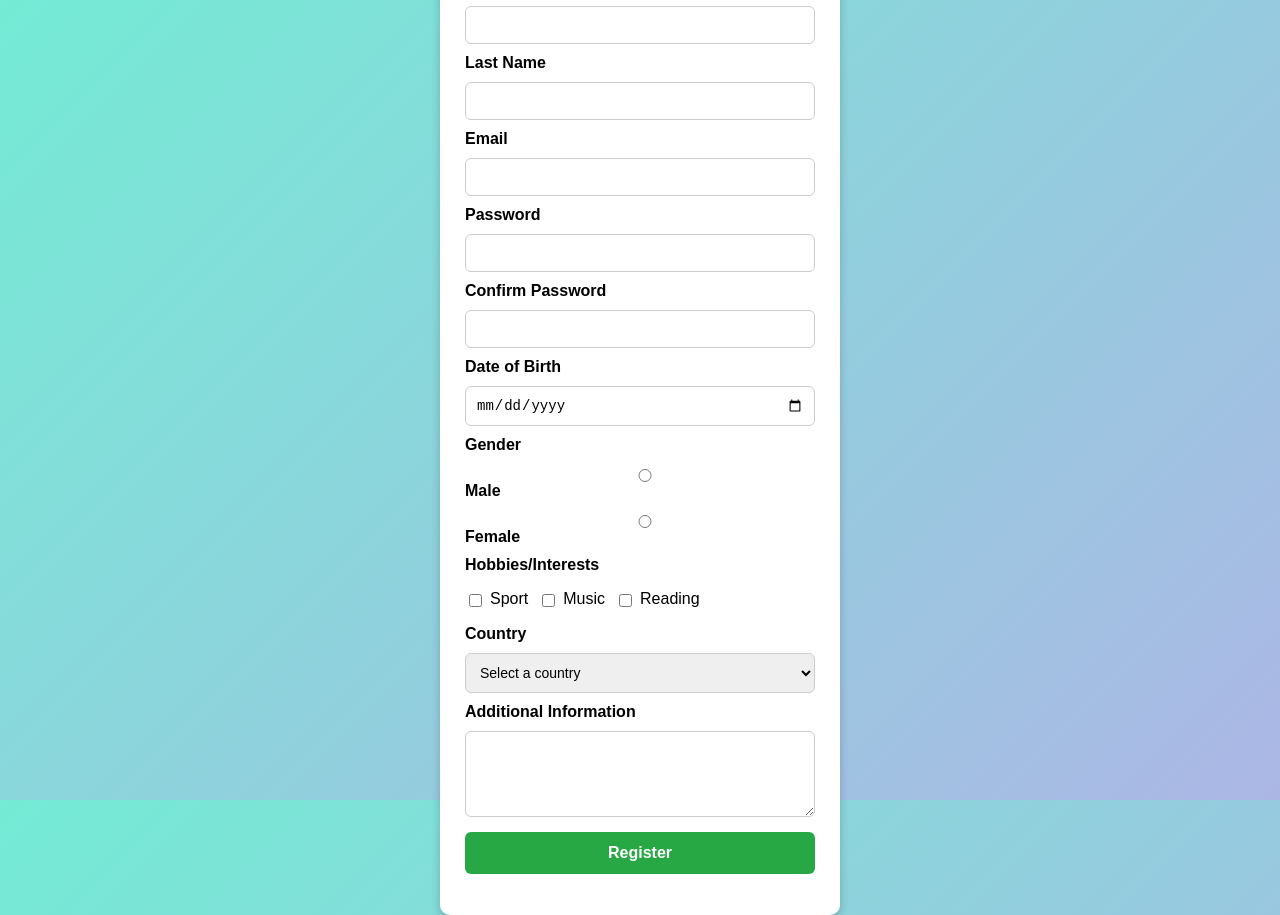
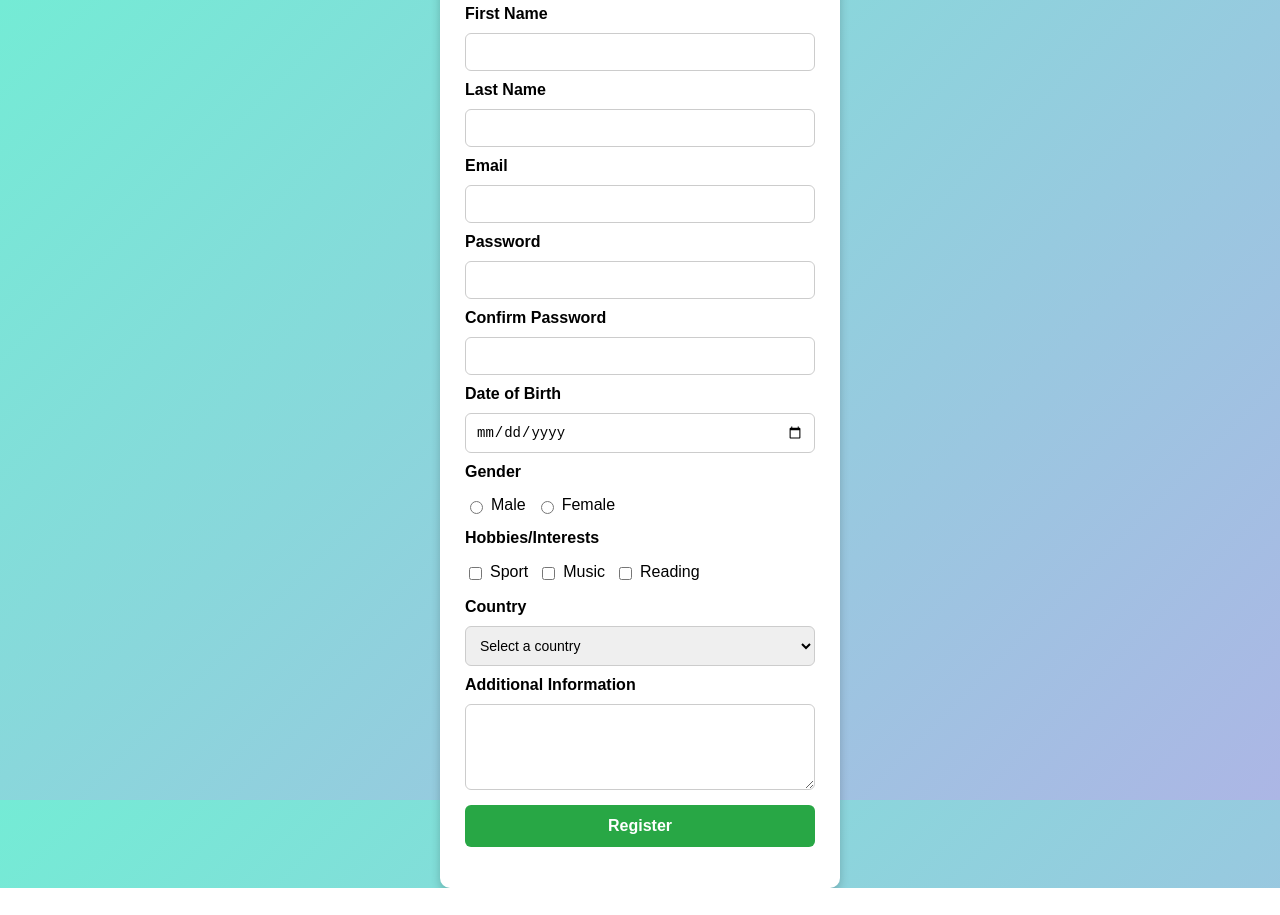
Before and after one commit to Azamat313/4-23, a plain HTML site: page index.html in a window 1280 px wide. After the commit the page ends 888 px from the top, so only its background shows below. Drawn offline with Linux system fonts and the light colour scheme.

Commit message:
html file

```diff
--- a/index.html
+++ b/index.html
@@ -28,8 +28,10 @@
             <input type="date" id="dob" name="dob" required>
 
             <label>Gender</label>
-            <label><input type="radio" name="gender" value="male" required> Male</label>
-            <label><input type="radio" name="gender" value="female" required> Female</label>
+            <div class="radio-group">
+                <label><input type="radio" name="gender" value="male" required> Male</label>
+                <label><input type="radio" name="gender" value="female" required> Female</label>
+            </div>
 
             <label>Hobbies/Interests</label>
             <div class="checkbox-group">
--- a/style.css
+++ b/style.css
@@ -33,14 +33,14 @@ input, select, textarea {
     border-radius: 6px;
     font-size: 14px;
 }
-.checkbox-group {
+.checkbox-group, .radio-group {
     display: flex;
     flex-wrap: wrap;
     gap: 10px;
     margin-top: 5px;
     justify-content: flex-start;
 }
-.checkbox-group label {
+.checkbox-group label, .radio-group label {
     font-weight: normal;
     display: flex;
     align-items: center;
```
